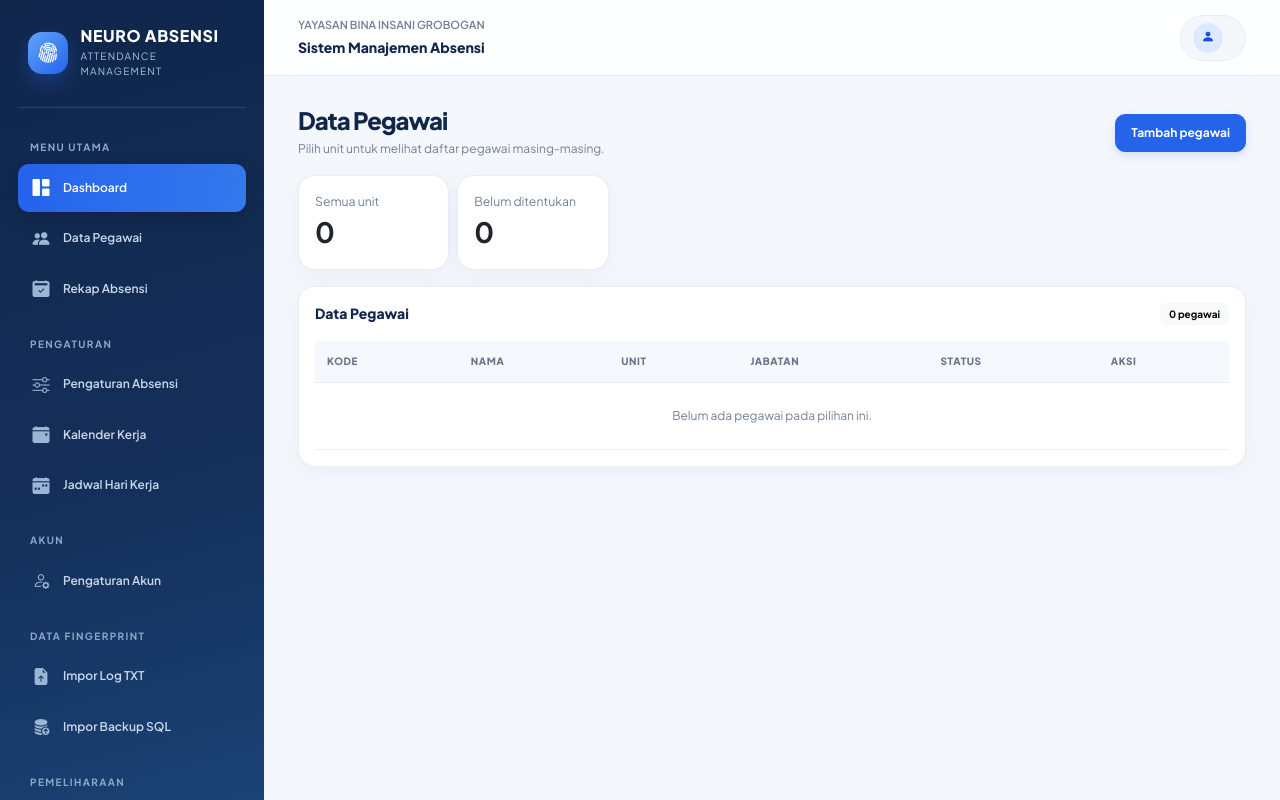
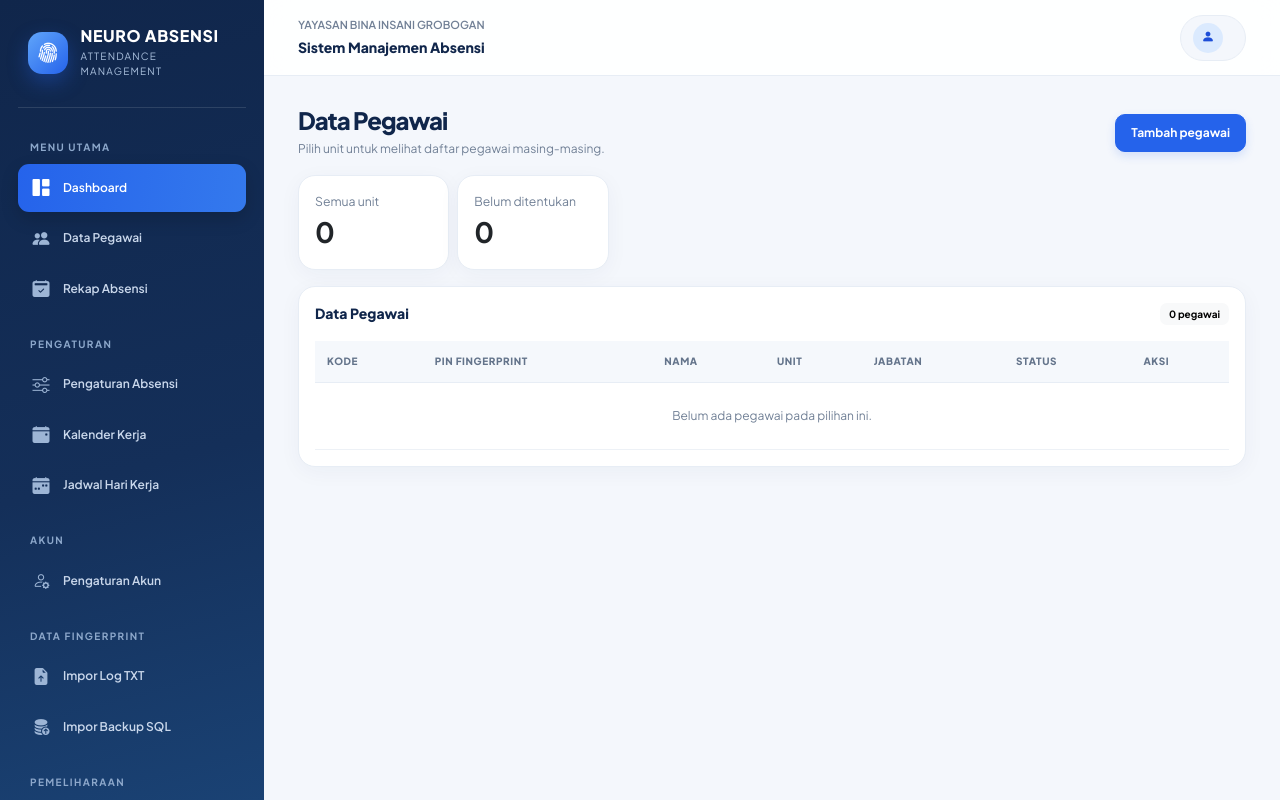
Before and after one commit to zidan121/absensi, a CodeIgniter 4 app: template app/Views/employees/index.php in a window 1280 px wide. Run offline with PHP 8.4 and a stand-in for CodeIgniter, Linux system fonts and the light colour scheme; the template is opened without the code that fills it, so the values that code supplies are empty; some libraries are stand-ins or nearby versions.

Commit message:
Display centrally assigned fingerprint PIN in employee list

```diff
--- a/app/Views/employees/index.php
+++ b/app/Views/employees/index.php
@@ -32,11 +32,12 @@
     </div>
     <div class="table-responsive">
         <table class="table align-middle">
-            <thead><tr><th>Kode</th><th>Nama</th><th>Unit</th><th>Jabatan</th><th>Status</th><th>Aksi</th></tr></thead>
+            <thead><tr><th>Kode</th><th>PIN Fingerprint</th><th>Nama</th><th>Unit</th><th>Jabatan</th><th>Status</th><th>Aksi</th></tr></thead>
             <tbody>
             <?php foreach ($employees as $employee): ?>
                 <tr>
                     <td><?= esc($employee['employee_code']) ?></td>
+                    <td><span class="badge text-bg-light"><?= esc($employee['fingerprint_pin'] ?? '-') ?></span></td>
                     <td><?= esc($employee['full_name']) ?></td>
                     <td><span class="badge text-bg-secondary"><?= esc($units[$employee['unit_code'] ?? ''] ?? 'Belum ditentukan') ?></span></td>
                     <td><?= esc($employee['position'] ?? '-') ?></td>
@@ -45,7 +46,7 @@
                 </tr>
             <?php endforeach ?>
             <?php if (empty($employees)): ?>
-                <tr><td colspan="6" class="text-center text-secondary py-4">Belum ada pegawai pada pilihan ini.</td></tr>
+                <tr><td colspan="7" class="text-center text-secondary py-4">Belum ada pegawai pada pilihan ini.</td></tr>
             <?php endif ?>
             </tbody>
         </table>
```
